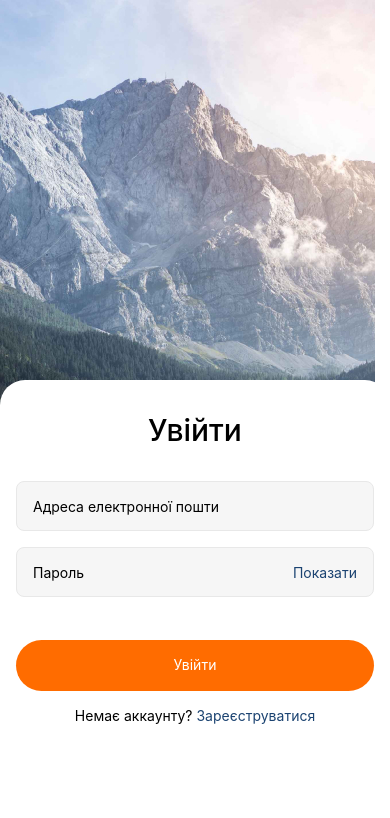
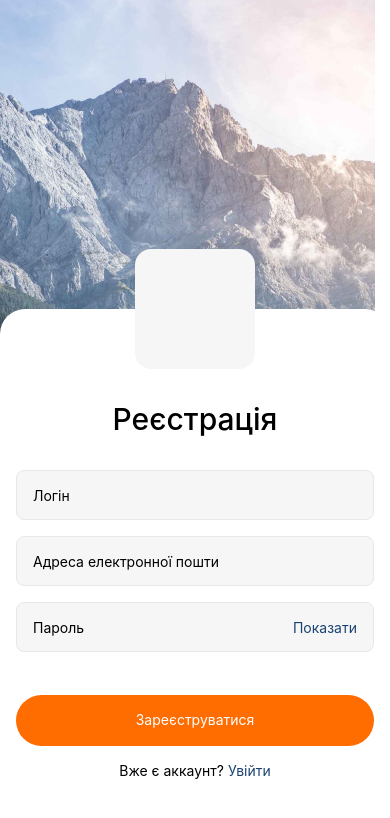
Before and after one commit to izaitseva/goit-react-native, a React Native app: screen / in a window 390 px wide. Shown: the top 818 px of the page. Built offline with nearby package versions, Linux system fonts and the light colour scheme.

Commit message:
HW 3: Added submit form handlers

```diff
--- a/App.js
+++ b/App.js
@@ -1,11 +1,12 @@
 import { StyleSheet, View } from 'react-native';
 import LoginScreen from "./Screens/LoginScreen";
+import RegistrationScreen from './Screens/RegistrationScreen';
 
 export default function App() {
   return (
     <View style={styles.container}>
-      {/* <RegistrationScreen /> */}
-      <LoginScreen />
+      <RegistrationScreen />
+      {/* <LoginScreen /> */}
     </View>
   );
 }
--- a/Components/Input.js
+++ b/Components/Input.js
@@ -1,7 +1,7 @@
 import { useState, useRef } from "react";
 import { View, StyleSheet, TextInput } from "react-native";
 
-export default function Input({ placeholder, onChangeText, secureTextEntry }) {
+export default function Input({ placeholder, value, onChangeText, secureTextEntry, keyboardType }) {
     // const [value, setValue] = useState("");
     // const inputHandler = (text) => setValue(text);
 
@@ -11,17 +11,17 @@ export default function Input({ placeholder, onChangeText, secureTextEntry }) {
         setFocused(isFocused);
     }
 
-    const inputRef = useRef();
-
     return (
         <View>
             <TextInput
+                value={value}
                 style={[styles.input, focused ? styles.inputFocused : styles.inputNotFocused]}
                 placeholder={placeholder}
                 secureTextEntry={secureTextEntry}
                 onFocus={() => focusHandler(true)}
                 onBlur={() => setFocused(false)}
-                onChangeText={onChangeText}/>
+                onChangeText={onChangeText}
+                keyboardType={keyboardType}/>
         </View>
     )
 }
--- a/Screens/LoginScreen.js
+++ b/Screens/LoginScreen.js
@@ -4,21 +4,33 @@ import PrimaryButton from "../Components/PrimaryButton";
 import PasswordInput from "../Components/PasswordInput";
 import PressableText from "../Components/PressableText";
 import PrimaryScreen from "./Shared/PrimaryScreen";
+import { useState } from "react";
 
 export default function LoginScreen() {
+
+    const [email, setEmail] = useState("");
+    const [password, setPassword] = useState("");
+
+    const onSignIn = () => {
+        Keyboard.dismiss();
+
+        console.log({
+            email,
+            password
+        });
+    }
+
     return (
         <PrimaryScreen title="Увійти" keyboardOffset={35}>
             <KeyboardAvoidingView
                 behavior={Platform.OS == "ios" ? "padding" : "height"}>
-
-                <Input placeholder="Адреса електронної пошти" />
-                <PasswordInput placeholder="Пароль" />
-                <PrimaryButton title="Увійти" style={styles.signInBtn} />
+                <Input placeholder="Адреса електронної пошти" onChangeText={setEmail} value={email} keyboardType={"email-address"} />
+                <PasswordInput placeholder="Пароль" onChangeText={setPassword} value={password} />
+                <PrimaryButton title="Увійти" style={styles.signInBtn} onPress={onSignIn} />
                 <View style={styles.notExistAccountPart}>
                     <Text>Немає аккаунту? </Text>
                     <PressableText title="Зареєструватися" />
                 </View>
-
             </KeyboardAvoidingView>
         </PrimaryScreen>
     )
--- a/Screens/RegistrationScreen.js
+++ b/Screens/RegistrationScreen.js
@@ -10,6 +10,12 @@ export default function RegistrationScreen() {
 
     const signUpHandler = () => {
         Keyboard.dismiss();
+
+        console.log({
+            email,
+            password,
+            login
+        });
     }
 
     const [login, setLogin] = useState("");
@@ -23,9 +29,9 @@ export default function RegistrationScreen() {
             keyboardOffset={75}>
             <KeyboardAvoidingView
                 behavior={Platform.OS == "ios" ? "padding" : "height"}>
-                <Input placeholder="Логін" onChangeText={setLogin} />
-                <Input placeholder="Адреса електронної пошти" onChangeText={setEmail} />
-                <PasswordInput placeholder="Пароль" onChangeText={setPassword}/>
+                <Input placeholder="Логін" onChangeText={setLogin} value={login} />
+                <Input placeholder="Адреса електронної пошти" onChangeText={setEmail} value={email} keyboardType={"email-address"} />
+                <PasswordInput placeholder="Пароль" onChangeText={setPassword} value={password} />
                 <PrimaryButton title="Зареєструватися" style={styles.registerButton} onPress={signUpHandler} />
                 <View style={styles.existsAccountPart}>
                     <Text>Вже є аккаунт? </Text>
```
